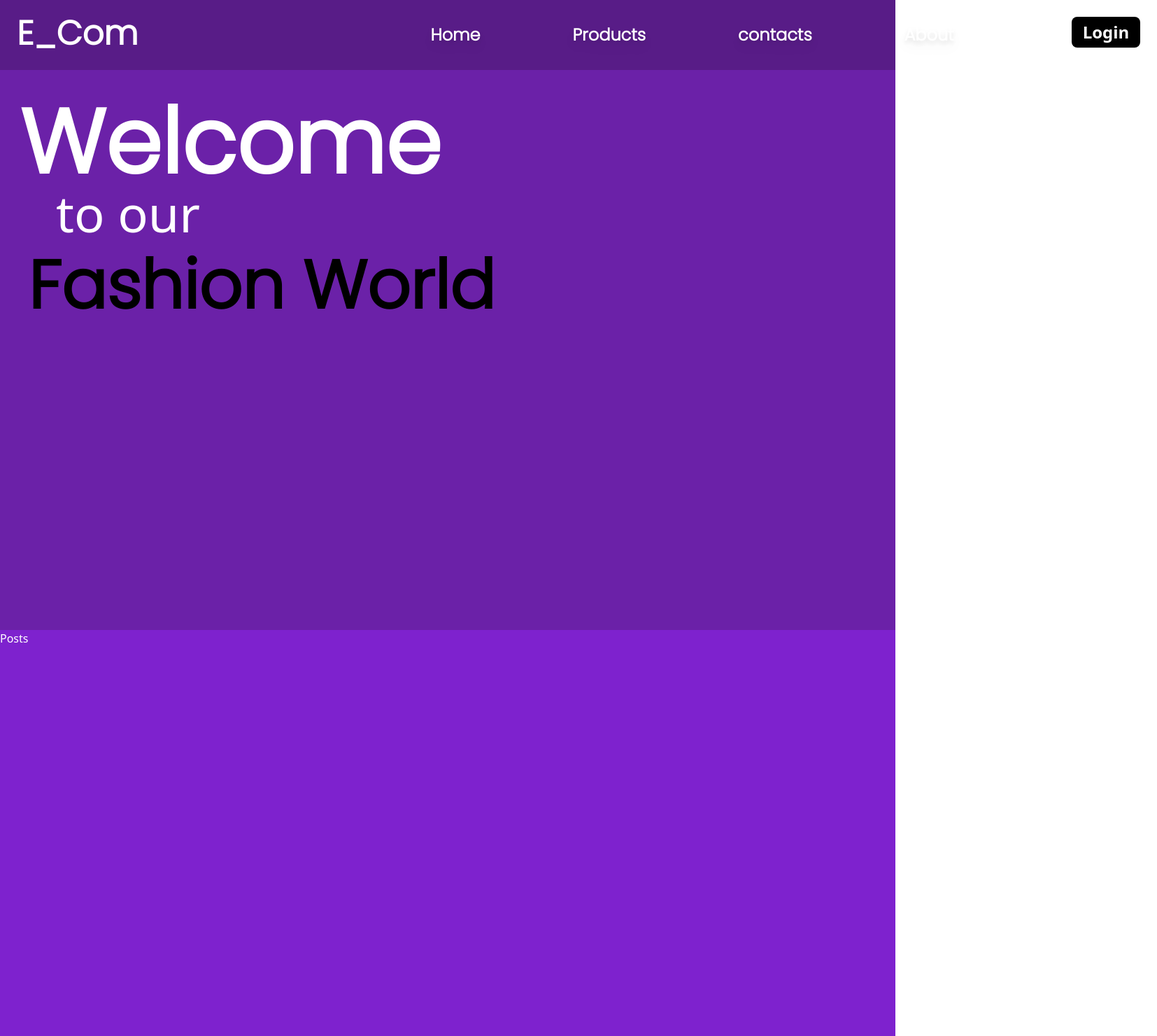
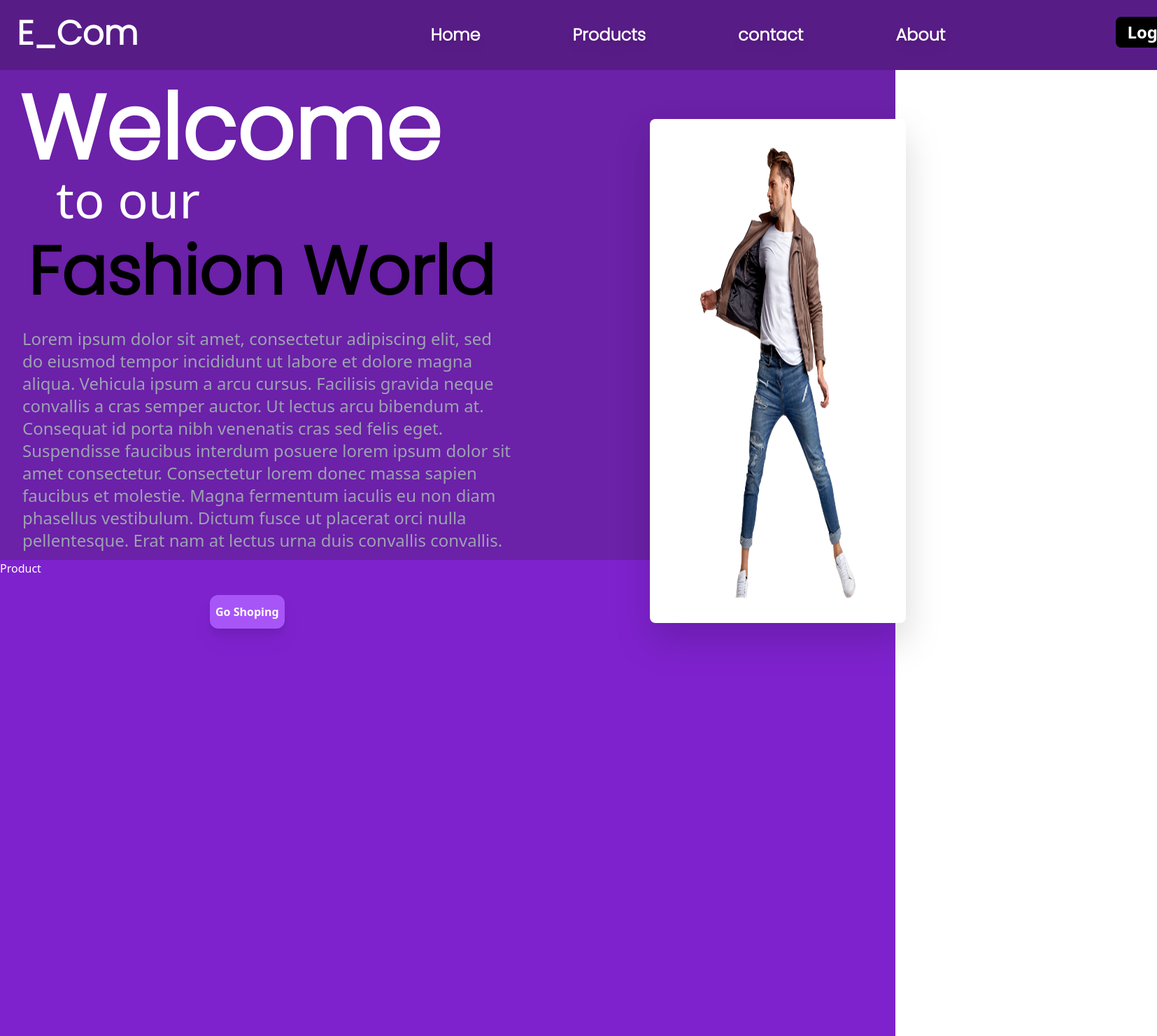
Before and after one commit to mano-1310/ECommerce-UI, a React (Create React App) app: page / in a window 1280 px wide. Shown: the top 1480 px of the page at 70% size, 1654 px wide, since content can reach past the window. Built offline with nearby package versions, Linux system fonts and the light colour scheme.

Commit message:
changes 2

```diff
--- a/package.json
+++ b/package.json
@@ -12,6 +12,8 @@
     "@types/react-dom": "^18.0.10",
     "react": "^18.2.0",
     "react-dom": "^18.2.0",
+    "react-router-dom": "^6.6.1",
+    "react-router-hash-link": "^2.4.3",
     "react-scripts": "5.0.1",
     "react-scroll": "^1.8.9",
     "typescript": "^4.9.4",
@@ -42,6 +44,7 @@
     ]
   },
   "devDependencies": {
+    "@types/react-router-hash-link": "^2.4.5",
     "@types/react-scroll": "^1.8.5",
     "autoprefixer": "^10.4.13",
     "postcss": "^8.4.20",
--- a/src/App.tsx
+++ b/src/App.tsx
@@ -2,15 +2,39 @@ import React from 'react';
 import Background from './hooks/themes/Background';
 import Footer from './views/components/Footer';
 import Home from './views/components/Home';
-import Navbar from './views/components/Navbar';
-import Posts from './views/components/Posts';
-
+import Products from './views/components/Products';
+import Contact from './views/components/Contact';
+import About from './views/components/About';
+import { BrowserRouter } from 'react-router-dom';
+import { HashLink as Link } from 'react-router-hash-link'
 function App() {
   return (
     <Background>
-      <Navbar />
+      <BrowserRouter>
+        <div className="fixed bg-purple-600">
+          <nav className="min-h-[70px] bg-purple-900  top-0 max-w-fit  container flex">
+            <div className="p-6 text-5xl">
+              <h1 className="font-poppins font-semibold">E_Com</h1>
+            </div>
+            <div className="space-x-[100px] p-7  flex justify-center items-center font-poppins text-2xl ml-[350px] block-inline">
+              <Link to='#home' className="hover:underline  font-semibold transition ease-in-out py-1.5 drop-shadow-lg px-4">Home</Link>
+              <Link to='#product' className="hover:underline  font-semibold transition ease-in-out py-1.5 drop-shadow-lg px-4 ">Products</Link>
+              <Link to='#contact' className="hover:underline  font-semibold transition ease-in-out py-1.5 drop-shadow-lg px-4 ">contact</Link>
+              <Link to='#about' className="hover:underline  font-semibold transition ease-in-out py-1.5 drop-shadow-lg px-4 ">About</Link>
+            </div>
+            <div className="py-6 ml-[200px]">
+              <button className="text-2xl bg-black py-1.5  transition ease-in-out delay-50  hover:bg-white hover:text-black font-semibold rounded-lg px-4">Login</button>
+            </div>
+            <div className="py-7 flex justify-center items-center font-poppins text-2xl ml-[5px] block-inline">
+              <Link to='#' className="font-bold px-[100px]">Cart</Link>
+            </div>
+          </nav>
+        </div>
+      </BrowserRouter>
       <Home />
-      <Posts />
+      <Products />
+      <Contact />
+      <About />
       <Footer />
     </Background>
   );
--- /dev/null
+++ b/src/views/components/About.tsx
@@ -0,0 +1,9 @@
+import React from 'react'
+
+const About = () => {
+  return (
+    <div className='' id='about'>About</div>
+  )
+}
+
+export default About
--- /dev/null
+++ b/src/views/components/Contact.tsx
@@ -0,0 +1,9 @@
+import React from 'react'
+
+const Contact = () => {
+  return (
+    <div className="min-h-screen bg-purple-600" id='contact'>Contact</div>
+  )
+}
+
+export default Contact
--- a/src/views/components/Footer.tsx
+++ b/src/views/components/Footer.tsx
@@ -2,7 +2,7 @@ import React from 'react'
 
 const Footer = () => {
   return (
-    <div className="min-h-[150px] bg-purple-600">Footer</div>
+    <div className="min-h-[150px] bg-purple-500">Footer</div>
   )
 }
 
--- a/src/views/components/Home.tsx
+++ b/src/views/components/Home.tsx
@@ -1,13 +1,37 @@
 import React from 'react'
+import img1 from '../components/assets/model1.png'
+import Products from './Products'
+import { BrowserRouter } from 'react-router-dom';
+import { HashLink as Link } from 'react-router-hash-link'
+const Home = () => {
 
-const Home = () => {
+  function navigate () {
+    <BrowserRouter>
+    <Link to='#product'></Link>
+    </BrowserRouter>
+  }
   return (
-    <div className="min-h-screen bg-purple-800 ">
-      <h1 className="text-9xl font-poppins  transition-colors hover:text-black font-semibold pl-7 pt-10"> Welcome </h1>
-      <div className="inline-block">
-        <h2 className="text-7xl ml-20">to our</h2>
+    <div className="h-screen flex pt-[80px] bg-purple-800" id='home'>
+      <div className="block">
+        <h1 className="text-9xl font-poppins transition-colors hover:text-black font-semibold pl-7 pt-10"> Welcome </h1>
+        <div className="inline-block">
+          <h2 className="text-7xl transition-colors  hover:text-green-700 ml-20">to our</h2>
+        </div>
+        <h1 className="text-black transition-colors font ease-in 1.5 animate-type hover:text-red-400 font-poppins font-bold text-8xl ml-10 mt-5">Fashion World</h1>
+        <div className="p-8">
+          <p className="w-[700px] h-[200px] text-gray-400 text-2xl">Lorem ipsum dolor sit amet, consectetur adipiscing elit, sed do eiusmod tempor incididunt ut labore et dolore magna aliqua.
+            Vehicula ipsum a arcu cursus. Facilisis gravida neque convallis a cras semper auctor. Ut lectus arcu bibendum at.
+            Consequat id porta nibh venenatis cras sed felis eget. Suspendisse faucibus interdum posuere lorem ipsum dolor sit amet consectetur.
+            Consectetur lorem donec massa sapien faucibus et molestie. Magna fermentum iaculis eu non diam phasellus vestibulum.
+            Dictum fusce ut placerat orci nulla pellentesque. Erat nam at lectus urna duis convallis convallis.</p>
+        </div>
+        <div className="font-bold ml-[300px] mt-[150px]">
+          <button onClick={navigate} className="items-center py-3 px-2 text-center rounded-xl drop-shadow-xl hover:bg-purple-700 bg-purple-500">Go Shoping</button>
+        </div>
       </div>
-      <h1 className="text-black font-poppins font-bold text-8xl   ml-10 mt-5">Fashion World</h1>
+      <div className="flex h-[800px] mt-[50px]  ml-[150px] py-10 justify-center ">
+        <img className="ml-[30px] bg-white  drop-shadow-2xl shadow-red-500 transition-transform  hover:rotate-6 rounded-lg" src={img1} alt="Model" />
+      </div>
     </div>
   )
 }
--- a/src/views/components/Navbar.tsx
+++ b/src/views/components/Navbar.tsx
@@ -1,23 +1,8 @@
-
+import { BrowserRouter} from 'react-router-dom';
+import {HashLink as Link} from 'react-router-hash-link'
 const Navbar = () => {
   return (
-
-
-
-      <nav className="min-h-[100px]  flex">
-        <div className="p-6 block text-5xl">
-          <h1 className="font-poppins font-semibold">E_Com</h1>
-        </div>
-        <div className="space-x-[100px] p-7 flex justify-center items-center font-poppins text-2xl ml-[350px] block-inline">
-          <a href="/" className="hover:underline  font-semibold transition ease-in-out py-1.5 drop-shadow-lg px-4 rounded-full">Home</a>
-          <a href="/" className="hover:underline  font-semibold transition ease-in-out py-1.5 drop-shadow-lg px-4 rounded-full">Products</a>
-          <a href="/" className="hover:underline  font-semibold transition ease-in-out py-1.5 drop-shadow-lg px-4 rounded-full">contacts</a>
-          <a href="/" className="hover:underline  font-semibold transition ease-in-out py-1.5 drop-shadow-lg px-4 rounded-full">About</a>
-        </div>
-        <div className="p-6 ml-[100px]">
-          <button className="text-2xl bg-black py-1.5  transition ease-in-out delay-50  hover:bg-white hover:text-black font-semibold rounded-lg px-4">Login</button>
-        </div>
-      </nav>
+    <div></div>
   )
 }
 
--- a/src/views/components/Posts.tsx
+++ b/src/views/components/Products.tsx
@@ -2,7 +2,7 @@ import React from 'react'
 
 const Posts = () => {
   return (
-    <div className="min-h-screen bg-purple-700">Posts</div>
+    <div className="min-h-screen bg-purple-700" id='product'>Product</div>
   )
 }
 
--- a/tailwind.config.js
+++ b/tailwind.config.js
@@ -2,7 +2,8 @@
 module.exports = {
   content: ["./src/**/*.{js,jsx,ts,tsx}"],
   theme: {
-    extend: {},
+    extend: {
+    },
     fontFamily: {
       'poppins': ['Poppins', 'sans-serif'],
 
```
Also changed, not shown: src/views/components/assets/model1.png (renamed from public/assets/model1.png), 1 other file (tests, documents, lock files or other folders).
